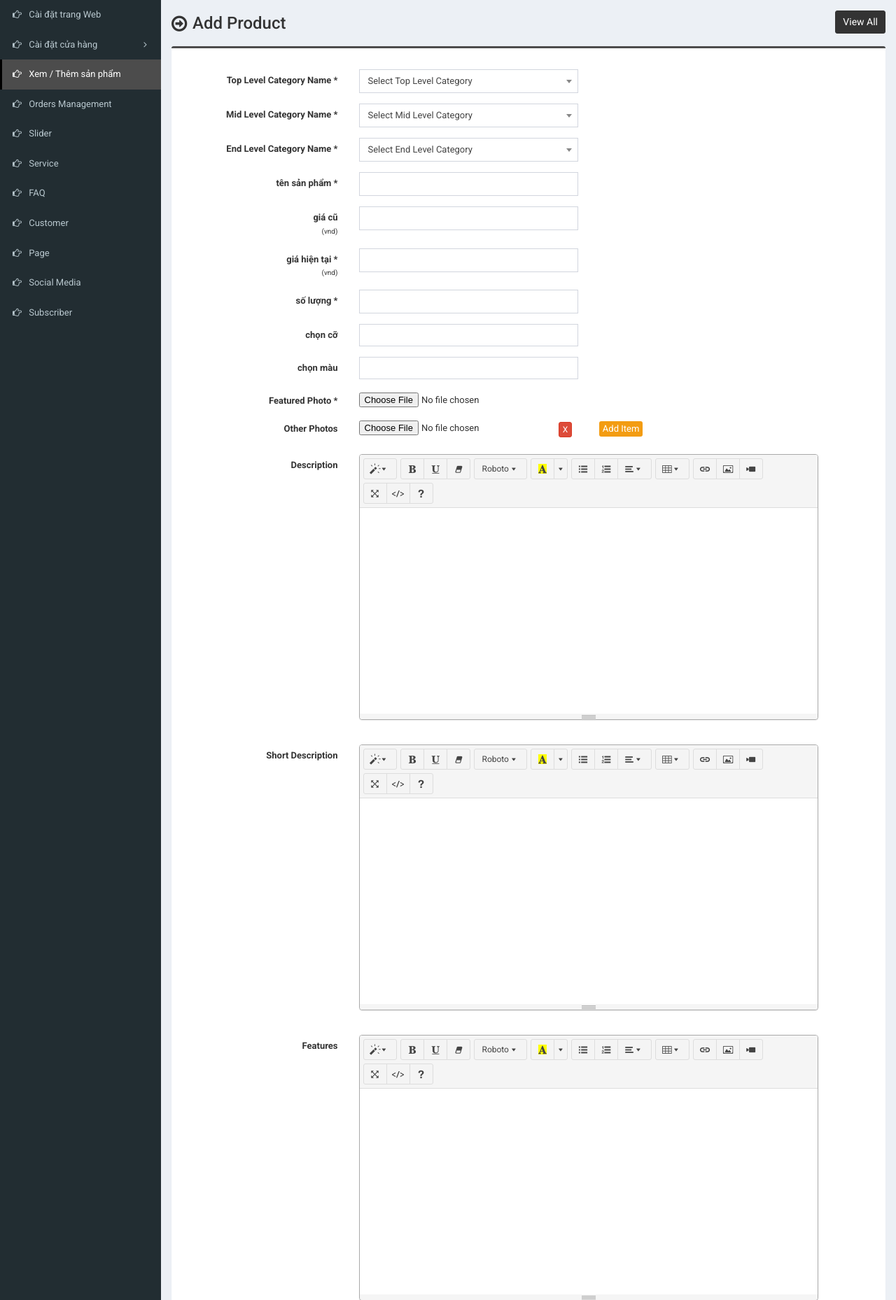
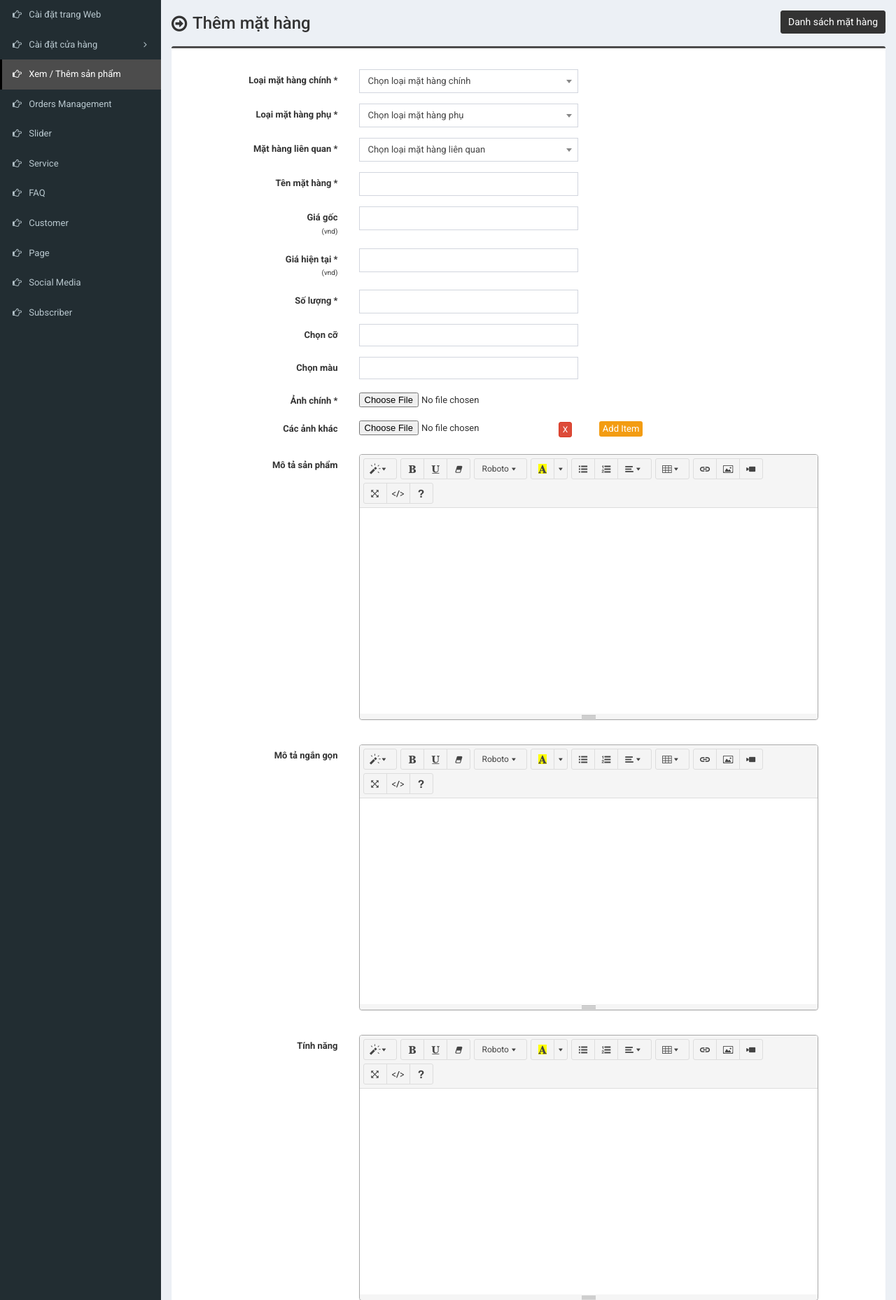
Before and after one commit to TranKhanh3108/DoAn3, a PHP site: page /test/admin/product-add.php in a window 1280 px wide. Shown: the part 50-1908 px from the top of the page at 70% size. Run offline with PHP 8.4, Linux system fonts and the light colour scheme; a user stored in the database is signed in; data comes from the database, SQL or seed files in the repository.

Commit message:
Product fix

```diff
--- a/admin/product-add.php
+++ b/admin/product-add.php
@@ -6,32 +6,32 @@ if(isset($_POST['form1'])) {
 
     if(empty($_POST['tcat_id'])) {
         $valid = 0;
-        $error_message .= "You must have to select a top level category<br>";
+        $error_message .= "Bạn phải chọn loại mặt hàng chính<br>";
     }
 
     if(empty($_POST['mcat_id'])) {
         $valid = 0;
-        $error_message .= "You must have to select a mid level category<br>";
+        $error_message .= "Bạn phải chọn loại mặt hàng phụ<br>";
     }
 
     if(empty($_POST['ecat_id'])) {
         $valid = 0;
-        $error_message .= "You must have to select an end level category<br>";
+        $error_message .= "Bạn phải chọn loại mặt hàng liên quan<br>";
     }
 
     if(empty($_POST['p_name'])) {
         $valid = 0;
-        $error_message .= "Product name can not be empty<br>";
+        $error_message .= "Tên mặt hàng khồn được để trống<br>";
     }
 
     if(empty($_POST['p_current_price'])) {
         $valid = 0;
-        $error_message .= "Current Price can not be empty<br>";
+        $error_message .= "Giá hiện tại không được để trống<br>";
     }
 
     if(empty($_POST['p_qty'])) {
         $valid = 0;
-        $error_message .= "Quantity can not be empty<br>";
+        $error_message .= "Số lượng không được để trống<br>";
     }
 
     $path = $_FILES['p_featured_photo']['name'];
@@ -42,11 +42,11 @@ if(isset($_POST['form1'])) {
         $file_name = basename( $path, '.' . $ext );
         if( $ext!='jpg' && $ext!='png' && $ext!='jpeg' && $ext!='gif' ) {
             $valid = 0;
-            $error_message .= 'You must have to upload jpg, jpeg, gif or png file<br>';
+            $error_message .= 'Chỉ chấp nhận file jpg, jpeg, gif hoặc png, vui lòng thử lại<br>';
         }
     } else {
     	$valid = 0;
-        $error_message .= 'You must have to select a featured photo<br>';
+        $error_message .= 'Bạn phải chọn ảnh minh họa!<br>';
     }
 
 
@@ -158,10 +158,10 @@ if(isset($_POST['form1'])) {
 
 <section class="content-header">
 	<div class="content-header-left">
-		<h1>Add Product</h1>
+		<h1>Thêm mặt hàng</h1>
 	</div>
 	<div class="content-header-right">
-		<a href="product.php" class="btn btn-primary btn-sm">View All</a>
+		<a href="product.php" class="btn btn-primary btn-sm">Danh sách mặt hàng</a>
 	</div>
 </section>
 
@@ -192,10 +192,10 @@ if(isset($_POST['form1'])) {
 				<div class="box box-info">
 					<div class="box-body">
 						<div class="form-group">
-							<label for="" class="col-sm-3 control-label">Top Level Category Name <span>*</span></label>
+							<label for="" class="col-sm-3 control-label">Loại mặt hàng chính <span>*</span></label>
 							<div class="col-sm-4">
 								<select name="tcat_id" class="form-control select2 top-cat">
-									<option value="">Select Top Level Category</option>
+									<option value="">Chọn loại mặt hàng chính</option>
 									<?php
 									$statement = $pdo->prepare("SELECT * FROM tbl_top_category ORDER BY tcat_name ASC");
 									$statement->execute();
@@ -210,47 +210,47 @@ if(isset($_POST['form1'])) {
 							</div>
 						</div>
 						<div class="form-group">
-							<label for="" class="col-sm-3 control-label">Mid Level Category Name <span>*</span></label>
+							<label for="" class="col-sm-3 control-label">Loại mặt hàng phụ <span>*</span></label>
 							<div class="col-sm-4">
 								<select name="mcat_id" class="form-control select2 mid-cat">
-									<option value="">Select Mid Level Category</option>
+									<option value="">Chọn loại mặt hàng phụ</option>
 								</select>
 							</div>
 						</div>
 						<div class="form-group">
-							<label for="" class="col-sm-3 control-label">End Level Category Name <span>*</span></label>
+							<label for="" class="col-sm-3 control-label">Mặt hàng liên quan <span>*</span></label>
 							<div class="col-sm-4">
 								<select name="ecat_id" class="form-control select2 end-cat">
-									<option value="">Select End Level Category</option>
+									<option value="">Chọn loại mặt hàng liên quan</option>
 								</select>
 							</div>
 						</div>
 						<div class="form-group">
-							<label for="" class="col-sm-3 control-label">tên sản phẩm <span>*</span></label>
+							<label for="" class="col-sm-3 control-label">Tên mặt hàng <span>*</span></label>
 							<div class="col-sm-4">
 								<input type="text" name="p_name" class="form-control">
 							</div>
 						</div>
 						<div class="form-group">
-							<label for="" class="col-sm-3 control-label">giá cũ <br><span style="font-size:10px;font-weight:normal;">(vnd)</span></label>
+							<label for="" class="col-sm-3 control-label">Giá gốc <br><span style="font-size:10px;font-weight:normal;">(vnd)</span></label>
 							<div class="col-sm-4">
 								<input type="text" name="p_old_price" class="form-control">
 							</div>
 						</div>
 						<div class="form-group">
-							<label for="" class="col-sm-3 control-label">giá hiện tại <span>*</span><br><span style="font-size:10px;font-weight:normal;">(vnd)</span></label>
+							<label for="" class="col-sm-3 control-label">Giá hiện tại <span>*</span><br><span style="font-size:10px;font-weight:normal;">(vnd)</span></label>
 							<div class="col-sm-4">
 								<input type="text" name="p_current_price" class="form-control">
 							</div>
 						</div>
 						<div class="form-group">
-							<label for="" class="col-sm-3 control-label">số lượng <span>*</span></label>
+							<label for="" class="col-sm-3 control-label">Số lượng <span>*</span></label>
 							<div class="col-sm-4">
 								<input type="text" name="p_qty" class="form-control">
 							</div>
 						</div>
 						<div class="form-group">
-							<label for="" class="col-sm-3 control-label">chọn cỡ</label>
+							<label for="" class="col-sm-3 control-label">Chọn cỡ</label>
 							<div class="col-sm-4">
 								<select name="size[]" class="form-control select2" multiple="multiple">
 									<?php
@@ -267,7 +267,7 @@ if(isset($_POST['form1'])) {
 							</div>
 						</div>
 						<div class="form-group">
-							<label for="" class="col-sm-3 control-label">chọn màu</label>
+							<label for="" class="col-sm-3 control-label">Chọn màu</label>
 							<div class="col-sm-4">
 								<select name="color[]" class="form-control select2" multiple="multiple">
 									<?php
@@ -284,13 +284,13 @@ if(isset($_POST['form1'])) {
 							</div>
 						</div>
 						<div class="form-group">
-							<label for="" class="col-sm-3 control-label">Featured Photo <span>*</span></label>
+							<label for="" class="col-sm-3 control-label">Ảnh chính <span>*</span></label>
 							<div class="col-sm-4" style="padding-top:4px;">
 								<input type="file" name="p_featured_photo">
 							</div>
 						</div>
 						<div class="form-group">
-							<label for="" class="col-sm-3 control-label">Other Photos</label>
+							<label for="" class="col-sm-3 control-label">Các ảnh khác</label>
 							<div class="col-sm-4" style="padding-top:4px;">
 								<table id="ProductTable" style="width:100%;">
 			                        <tbody>
@@ -310,37 +310,37 @@ if(isset($_POST['form1'])) {
 			                </div>
 						</div>
 						<div class="form-group">
-							<label for="" class="col-sm-3 control-label">Description</label>
+							<label for="" class="col-sm-3 control-label">Mô tả sản phẩm</label>
 							<div class="col-sm-8">
 								<textarea name="p_description" class="form-control" cols="30" rows="10" id="editor1"></textarea>
 							</div>
 						</div>
 						<div class="form-group">
-							<label for="" class="col-sm-3 control-label">Short Description</label>
+							<label for="" class="col-sm-3 control-label">Mô tả ngắn gọn</label>
 							<div class="col-sm-8">
 								<textarea name="p_short_description" class="form-control" cols="30" rows="10" id="editor2"></textarea>
 							</div>
 						</div>
 						<div class="form-group">
-							<label for="" class="col-sm-3 control-label">Features</label>
+							<label for="" class="col-sm-3 control-label">Tính năng</label>
 							<div class="col-sm-8">
 								<textarea name="p_feature" class="form-control" cols="30" rows="10" id="editor3"></textarea>
 							</div>
 						</div>
 						<div class="form-group">
-							<label for="" class="col-sm-3 control-label">Conditions</label>
+							<label for="" class="col-sm-3 control-label">Tình trạng</label>
 							<div class="col-sm-8">
 								<textarea name="p_condition" class="form-control" cols="30" rows="10" id="editor4"></textarea>
 							</div>
 						</div>
 						<div class="form-group">
-							<label for="" class="col-sm-3 control-label">Return Policy</label>
+							<label for="" class="col-sm-3 control-label">Chính sách hoàn trả</label>
 							<div class="col-sm-8">
 								<textarea name="p_return_policy" class="form-control" cols="30" rows="10" id="editor5"></textarea>
 							</div>
 						</div>
 						<div class="form-group">
-							<label for="" class="col-sm-3 control-label">Is Featured?</label>
+							<label for="" class="col-sm-3 control-label">Được nổi bật?</label>
 							<div class="col-sm-8">
 								<select name="p_is_featured" class="form-control" style="width:auto;">
 									<option value="0">No</option>
@@ -349,7 +349,7 @@ if(isset($_POST['form1'])) {
 							</div>
 						</div>
 						<div class="form-group">
-							<label for="" class="col-sm-3 control-label">Is Active?</label>
+							<label for="" class="col-sm-3 control-label">Đang bày bán?</label>
 							<div class="col-sm-8">
 								<select name="p_is_active" class="form-control" style="width:auto;">
 									<option value="0">Yes</option>
@@ -360,7 +360,7 @@ if(isset($_POST['form1'])) {
 						<div class="form-group">
 							<label for="" class="col-sm-3 control-label"></label>
 							<div class="col-sm-6">
-								<button type="submit" class="btn btn-success pull-left" name="form1">xác nhận</button>
+								<button type="submit" class="btn btn-success pull-left" name="form1">Xác nhận</button>
 							</div>
 						</div>
 					</div>
```
Also changed, not shown: admin/product-edit.php (+32 -32 lines), admin/product.php (+18 -18 lines).
